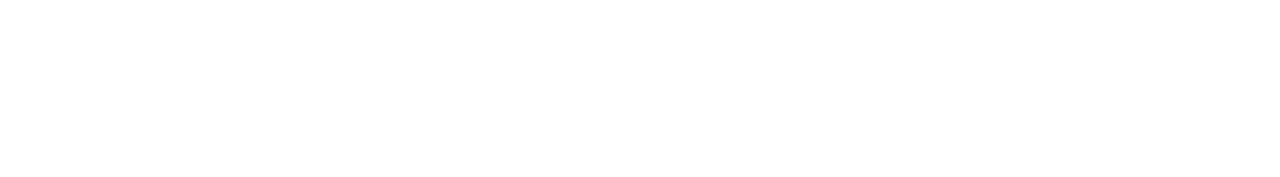
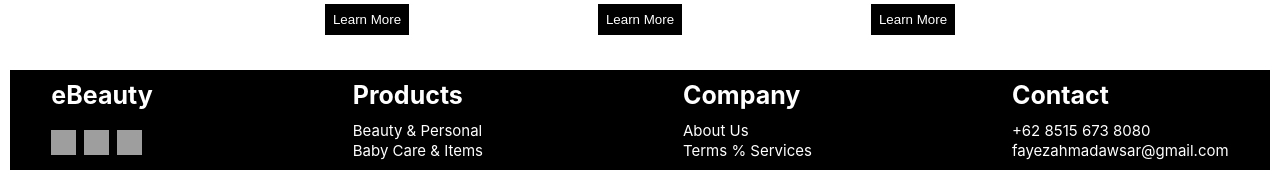
Before and after one commit to sahilvakte/landing-page, a React (Create React App) app: page / in a window 1280 px wide. Shown: the part 2332-2509 px from the top of the page. Before the commit the page ends 2347 px from the top, so only its background shows below. Built offline with nearby package versions, Linux system fonts and the light colour scheme; grey boxes are pictures that could not be loaded.

Commit message:
Footer is Created

```diff
--- a/src/App.js
+++ b/src/App.js
@@ -6,6 +6,7 @@ import Discover from './Components/Discover/Discover';
 import Bestsellers from './Components/Bestsellers/Bestsellers';
 import ProdDescription from './Components/ProdDescription/ProdDescription';
 import Arrival from './Components/Arrival/Arrival';
+import Footer from './Components/Footer/Footer';
 
 function App() {
   return (
@@ -16,6 +17,7 @@ function App() {
     <Bestsellers/>
     <ProdDescription/>
     <Arrival/>
+    <Footer/>
     </div>
   );
 }
--- a/src/Components/Discover/Discover.css
+++ b/src/Components/Discover/Discover.css
@@ -2,7 +2,7 @@
     background-color: black;
     color: white;
     /* padding: 20px; */
-    /* margin: 10px; */
+    margin: 10px;
     display: flex;
     /* margin-top: -30px; */
     /* height: 220px;
--- /dev/null
+++ b/src/Components/Footer/Footer.css
@@ -0,0 +1,70 @@
+.ebeauty-footer{
+    display: flex;
+    justify-content: center;
+    column-gap: 200px;
+    background-color: black;
+    color: white;
+    margin-top: 10px;
+    padding-top: 10px;
+    padding-bottom: 10px;
+    margin: 10px;
+}
+
+.ebeauty-social-sites-symbol{
+    display: flex;
+    padding-top: 10px;
+    column-gap: 8px;
+}
+
+.twitter-svg-symbol{
+    height: 25px;
+    width: 25px;
+}
+
+.footer-main-components{
+    font-size: 25px;
+    margin-bottom: 10px;
+    /* display: block; */
+}
+
+
+.footer-components{
+    font-size: 15px;
+    text-decoration: none;
+    color: white;
+    /* padding-top: 10px; */
+    /* margin-top: 10px; */
+}
+
+@media (max-width: 768px){
+    .ebeauty-footer{
+        display: flex;
+        justify-content: center;
+        column-gap: 12px;
+        /* background-color: black; */
+        /* color: white; */
+        /* margin-top: 10px; */
+        /* padding-top: 10px; */
+        /* padding-bottom: 10px; */
+    }
+
+    .ebeauty-social-sites-symbol{
+        display: flex;
+        /* padding-top: 10px; */
+        column-gap: 1px;
+    }
+
+    .twitter-svg-symbol{
+        height: 8px;
+        width: 8px;
+    }
+
+    .footer-main-components{
+        font-size: 10px;
+        /* margin-bottom: 5px; */
+    }
+
+    .footer-components{
+        font-size: 6px;
+    }
+}
--- /dev/null
+++ b/src/Components/Footer/Footer.js
@@ -0,0 +1,34 @@
+import React from 'react'
+import "../Footer/Footer.css"
+
+const Footer = () => {
+  return (
+    <div className='ebeauty-footer'>
+        <div className='footer-container-part-social'>
+            <h5 className='footer-main-components'>eBeauty</h5>
+            <div className='ebeauty-social-sites-symbol'>
+            <img src='https://svgsilh.com/svg/2029115-ffffff.svg' className='twitter-svg-symbol'/>
+            <img src='https://svgsilh.com/svg/2029110-ffffff.svg' className='twitter-svg-symbol'/>
+            <img src='https://svgsilh.com/svg/2029113-ffffff.svg' className='twitter-svg-symbol'/>
+            </div>
+        </div>
+        <div className='footer-conntainer-part-products'>
+            <h5 className='footer-main-components'>Products</h5>
+            <a href='/' className='footer-components'>Beauty & Personal</a><br/>
+            <a href='/' className='footer-components'>Baby Care & Items</a>
+        </div>
+        <div className='footer-conntainer-part-company'>
+            <h5 className='footer-main-components'>Company</h5>
+            <a href='/' className='footer-components'>About Us</a><br/>
+            <a href='/' className='footer-components'>Terms % Services</a>
+        </div>
+        <div className='footer-conntainer-part-contact'>
+            <h5 className='footer-main-components'>Contact</h5>
+            <a href='/' className='footer-components'>+62 8515 673 8080</a><br/>
+            <a href='/' className='footer-components'>fayezahmadawsar@gmail.com</a>
+        </div>
+    </div>
+  )
+}
+
+export default Footer
--- a/src/Components/ProdDescription/ProdDescription.css
+++ b/src/Components/ProdDescription/ProdDescription.css
@@ -4,7 +4,7 @@
   background-color: white;
   /* padding: 50px; */
   justify-content: center;
-  margin-top: 10px;
+  margin-top: 50px;
 }
 
 .tagline-of-prod-description {
@@ -42,7 +42,7 @@
   width: 250px;
   color: white;
   cursor: pointer;
-  margin-top: 30px;
+  margin-top: 20px;
 }
 
 .prod-description-product-image-one {
--- a/src/Containers/Homescreen/Homescreen.css
+++ b/src/Containers/Homescreen/Homescreen.css
@@ -6,6 +6,7 @@
   justify-content: center;
   column-gap: 30px;
   padding-bottom: 80px;
+  margin-top: 15px;
 }
 
 .tagline-of-ebeauty{
```
